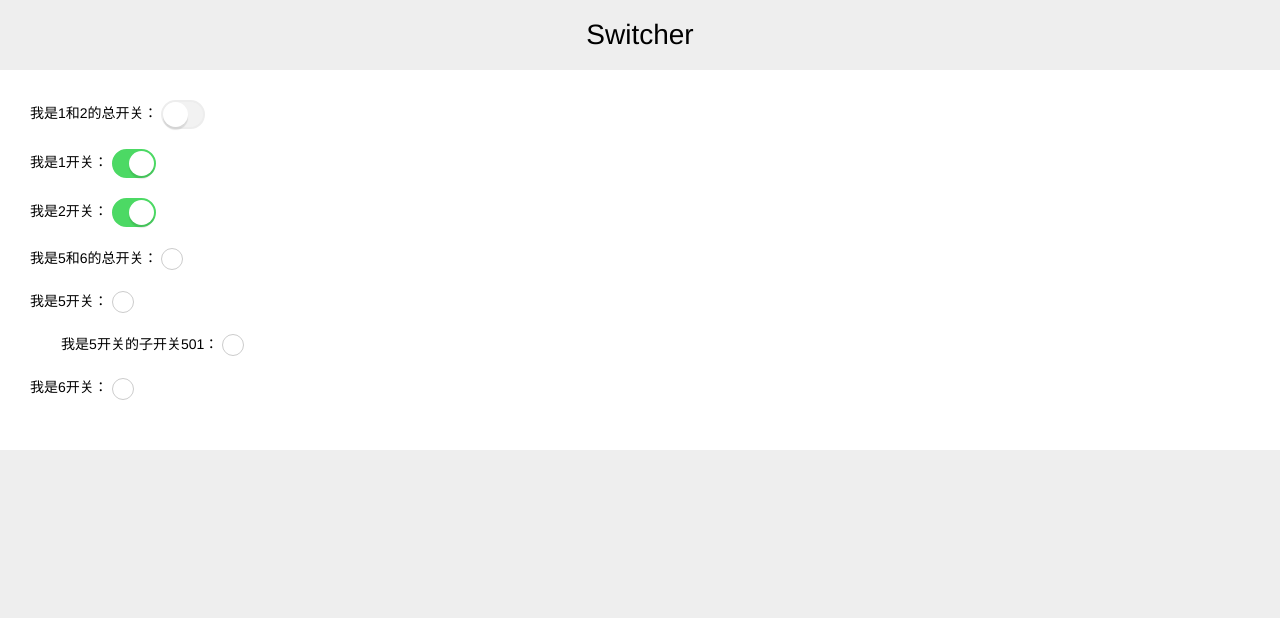
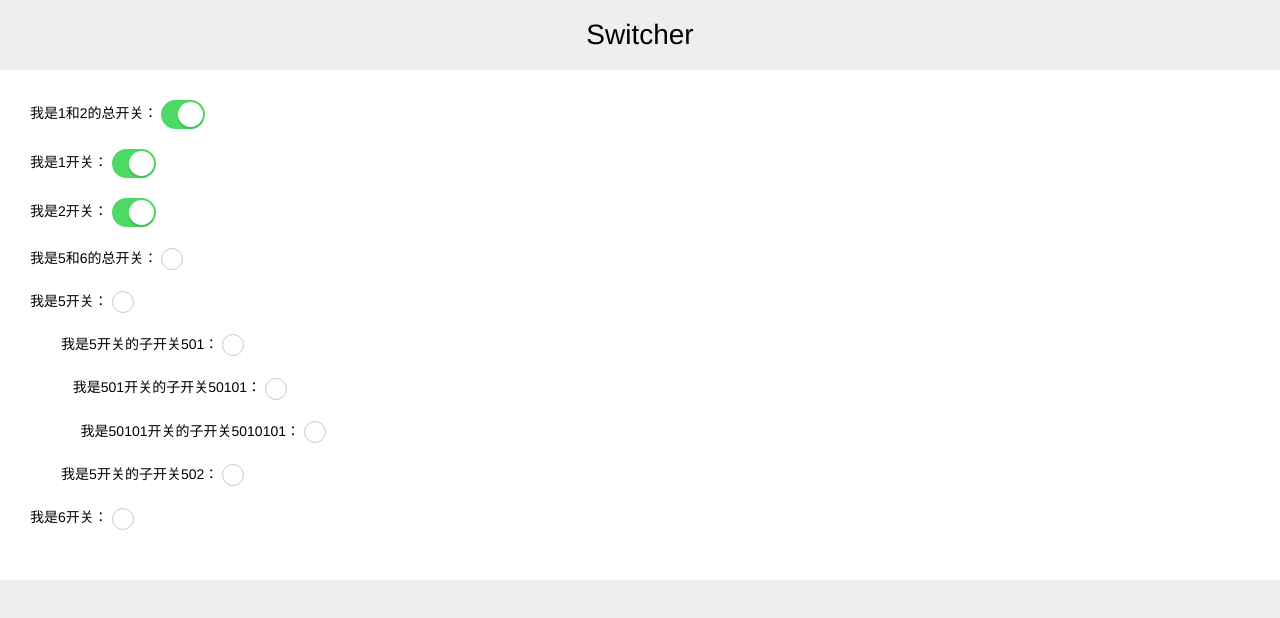
Before and after one commit to glenzhang/lmu, a website: page demo/switcher.html in a window 1280 px wide. Drawn offline with Linux system fonts and the light colour scheme.

Commit message:
update switcher

```diff
--- a/demo/switcher.html
+++ b/demo/switcher.html
@@ -44,11 +44,11 @@
         </p>
 
         <p>我是1开关：
-            <input class="J_switcher1" value="100" type="checkbox" name="LMU1" data-checked="1" />
+            <input class="J_switcher1" value="100" type="checkbox" name="LMU1" data-checked="1"/>
         </p>
 
         <p>我是2开关：
-            <input class="J_switcher2" type="checkbox" name="LMU2" data-checked="1" />
+            <input class="J_switcher2" type="checkbox" name="LMU2" data-checked="1"/>
         </p>
 
         <p>我是5和6的总开关：
@@ -63,6 +63,18 @@
             <input class="J_switcher501" value="400" type="checkbox" name="LMU5" />
         </p>
 
+        <p>&nbsp;&nbsp;&nbsp;&nbsp;&nbsp;&nbsp;&nbsp;&nbsp;&nbsp;&nbsp;&nbsp;我是501开关的子开关50101：
+            <input class="J_switcher50101" value="400" type="checkbox" name="LMU5" />
+        </p>
+
+        <p>&nbsp;&nbsp;&nbsp;&nbsp;&nbsp;&nbsp;&nbsp;&nbsp;&nbsp;&nbsp;&nbsp;&nbsp;&nbsp;我是50101开关的子开关5010101：
+            <input class="J_switcher5010101" value="400" type="checkbox" name="LMU5" />
+        </p>
+
+        <p>&nbsp;&nbsp;&nbsp;&nbsp;&nbsp;&nbsp;&nbsp;&nbsp;我是5开关的子开关502：
+            <input class="J_switcher502" value="400" type="checkbox" name="LMU5" />
+        </p>
+
         <p>我是6开关：
             <input class="J_switcher6" type="checkbox" name="LMU6" />
         </p>
@@ -71,17 +83,23 @@
     <script>
     var swi0 = new LMU.UI.Switcher();
     swi0.$checkboxEle = $(".J_switcher0");
+    swi0.onCallback = function() {
+        console.log("0打开了；值：{0}".format(this.$checkboxEle.val()));
+    };
+    swi0.offCallback = function() {
+        console.log("0关闭了；值：{0}".format(this.$checkboxEle.val()));
+    };
     swi0.setup();
 
     var swi1 = new LMU.UI.Switcher();
     swi1.$checkboxEle = $(".J_switcher1");
     swi1.parent = swi0;
     swi1.addToParent();
-    swi1.onCallback = function(ev) {
-        console.log("1打开了；值：{0}；状态：{1}".format(this.val, this.status));
+    swi1.onCallback = function() {
+        console.log("1打开了；值：{0}".format(this.$checkboxEle.val()));
     };
-    swi1.offCallback = function(ev) {
-        console.log("1关闭了；值：{0}；状态：{1}".format(this.val, this.status));
+    swi1.offCallback = function() {
+        console.log("1关闭了；值：{0}".format(this.$checkboxEle.val()));
     };
     swi1.setup();
 
@@ -90,7 +108,6 @@
     swi2.parent = swi0;
     swi2.addToParent();
     swi2.setup();
-
 
     var swi4 = new LMU.UI.Switcher();
     swi4.$checkboxEle = $(".J_switcher4");
@@ -102,11 +119,11 @@
     swi5.style = "checkbox";
     swi5.parent = swi4;
     swi5.addToParent();
-    swi5.onCallback = function(ev) {
-        console.log("5打开了；值：{0}；状态：{1}".format(this.val, this.status));
+    swi5.onCallback = function() {
+        console.log("5打开了；值：{0}".format(this.$checkboxEle.val()));
     };
-    swi5.offCallback = function(ev) {
-        console.log("5关闭了；值：{0}；状态：{1}".format(this.val, this.status));
+    swi5.offCallback = function() {
+        console.log("5关闭了；值：{0}".format(this.$checkboxEle.val()));
     };
     swi5.setup();
 
@@ -117,12 +134,34 @@
     swi501.addToParent();
     swi501.setup();
 
+    var swi502 = new LMU.UI.Switcher();
+    swi502.$checkboxEle = $(".J_switcher502");
+    swi502.style = "checkbox";
+    swi502.parent = swi5;
+    swi502.addToParent();
+    swi502.setup();
+
+    var swi50101 = new LMU.UI.Switcher();
+    swi50101.$checkboxEle = $(".J_switcher50101");
+    swi50101.style = "checkbox";
+    swi50101.parent = swi501;
+    swi50101.addToParent();
+    swi50101.setup();
+
+    var swi5010101 = new LMU.UI.Switcher();
+    swi5010101.$checkboxEle = $(".J_switcher5010101");
+    swi5010101.style = "checkbox";
+    swi5010101.parent = swi50101;
+    swi5010101.addToParent();
+    swi5010101.setup();
+
     var swi6 = new LMU.UI.Switcher();
     swi6.$checkboxEle = $(".J_switcher6");
     swi6.style = "checkbox";
     swi6.parent = swi4;
     swi6.addToParent();
     swi6.setup();
+
     </script>
 
 </body>
--- a/js/widget/switcher.js
+++ b/js/widget/switcher.js
@@ -24,7 +24,13 @@ LMU.UI.define("Switcher", {
         this.onClass = "lmu-switcher{0}-on".format(style);
         this.offClass = "lmu-switcher{0}-off".format(style);
 
-        $checkboxEle.attr("data-checked") == "1" ? $parent.addClass(this.onClass) : $parent.addClass(this.offClass);
+        if ($checkboxEle.attr("data-checked") == "1") {
+            $parent.addClass(this.onClass);
+            this.onCallback();
+        } else {
+            $parent.addClass(this.offClass);
+            this.offCallback();
+        }
 
         $checkboxEle.replaceWith($parent);
         $parent.append($checkboxEle.hide());
@@ -38,12 +44,14 @@ LMU.UI.define("Switcher", {
         $parent.on("click", this.proxy(function (ev) {
             if (!$parent.hasClass(this.onClass)) {
                 this.checkedSelf();
+                this.onCallback();
             } else {
                 this.unCheckedSelf();
+                this.offCallback();
             }
         }));
 
-        //$checkboxEle.data("switcher", this);
+        this._checkedParent();
     },
 
     addToParent: function () {
@@ -77,6 +85,7 @@ LMU.UI.define("Switcher", {
         if (p && this._checkAll(p)) {
             p.$checkboxEle.attr("data-checked", "1");
             p.$parent.removeClass(this.offClass).addClass(this.onClass);
+            p.onCallback();
 
             this._checkedParent.call(p);
         }
@@ -87,7 +96,7 @@ LMU.UI.define("Switcher", {
         if (p) {
             p.$checkboxEle.removeAttr("checked");
             p.$parent.removeClass(this.onClass).addClass(this.offClass);
-
+            p.offCallback();
             this._unCheckedParent.call(p);
         }
     },
```
